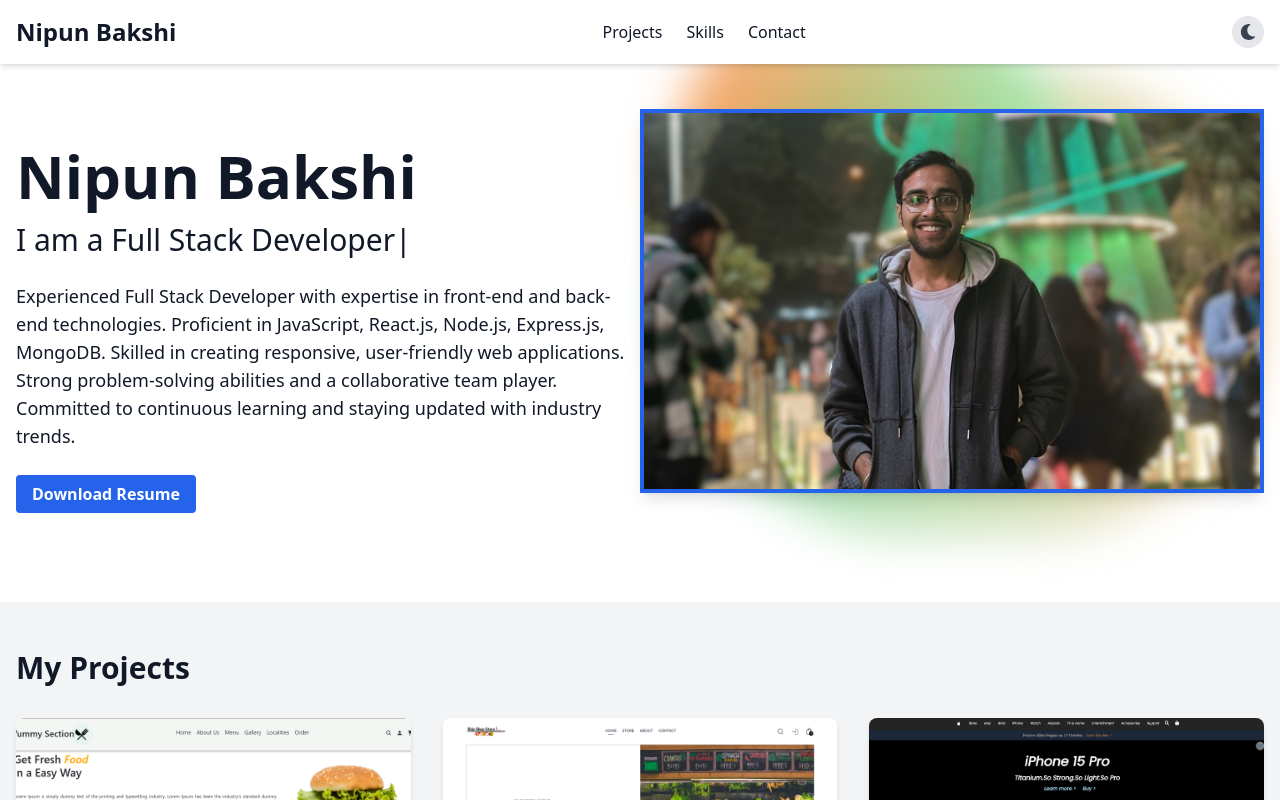
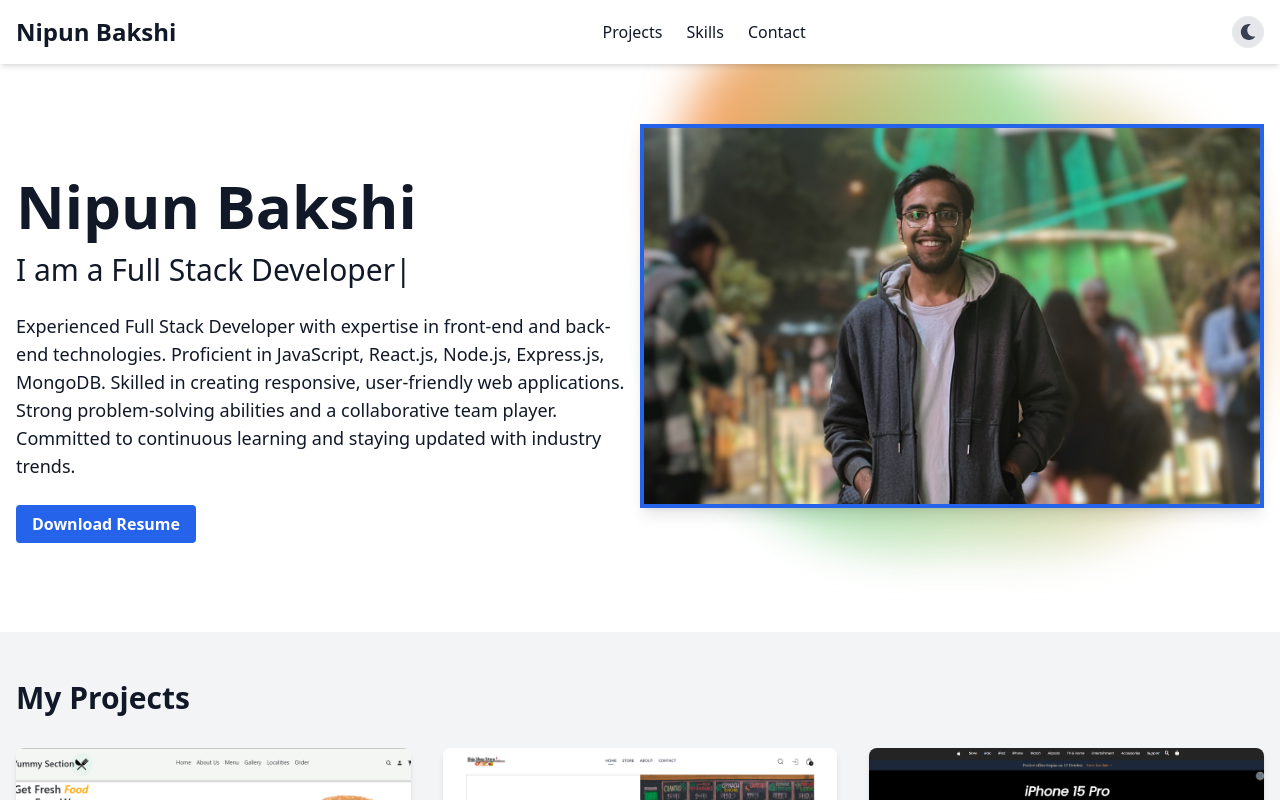
Before and after one commit to nipunbakshi12/resume1, a React (Vite) app in the folder client/: page / in a window 1280 px wide. Shown: the top 800 px of the page. Built offline with nearby package versions, Linux system fonts and the light colour scheme.

Commit message:
more padding

```diff
--- a/client/src/components/Hero.jsx
+++ b/client/src/components/Hero.jsx
@@ -33,7 +33,7 @@
             <div className="container mx-auto px-4 flex flex-col md:flex-row items-center relative">
                 {/* Left side: Text */}
                 <div className="w-full md:w-1/2 text-center md:text-left z-10">
-                    <h1 className="text-4xl md:text-6xl font-bold mb-4 leading-tight sm:pt-[50px]">
+                    <h1 className="text-4xl md:text-6xl font-bold mb-4 leading-tight sm:pt-[80px]">
                         Nipun Bakshi
                     </h1>
                     <h2 className="text-2xl md:text-3xl mb-6">
```
